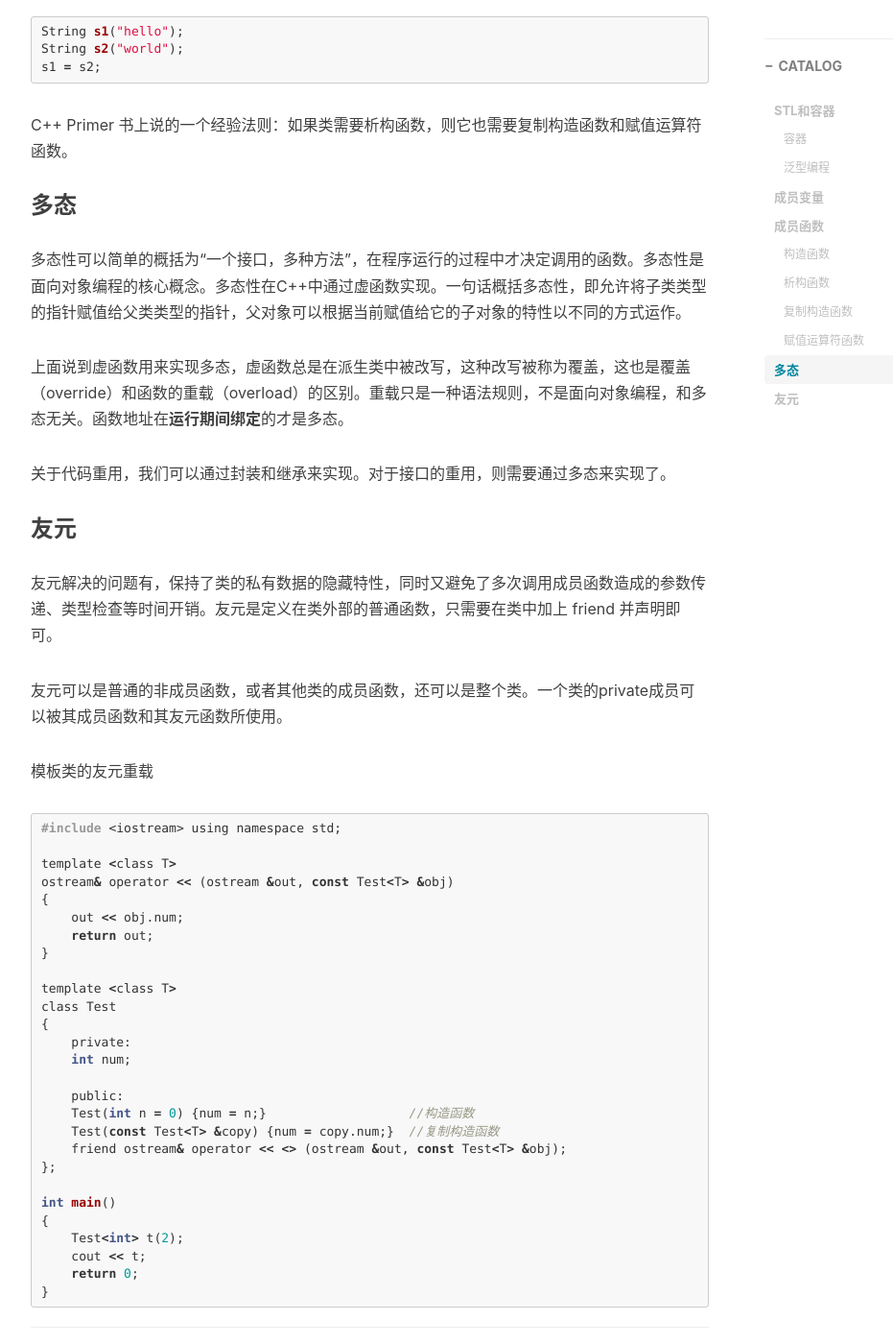
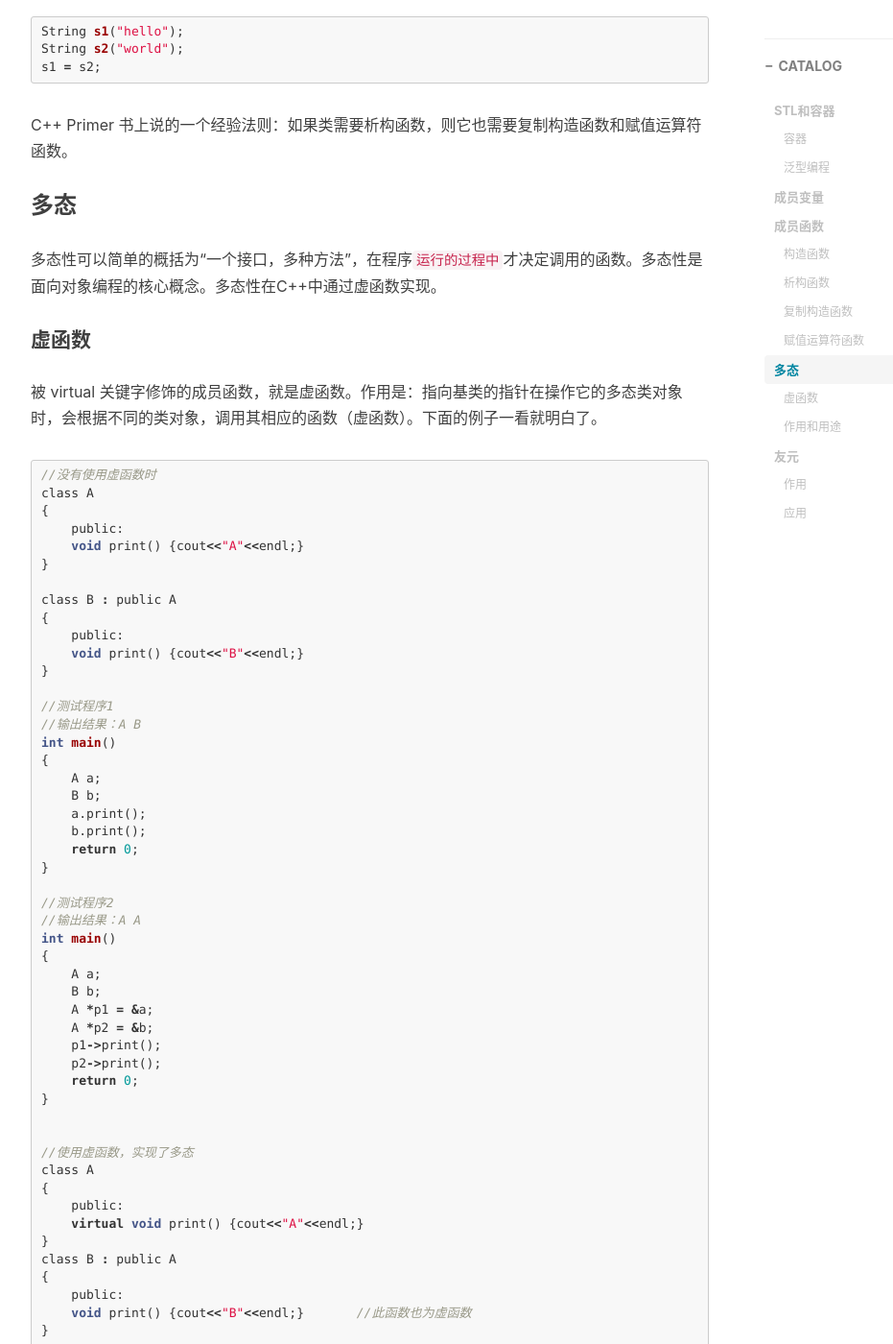
Before and after one commit to eeluobu/eeluobu.github.io, a Jekyll site: the page built from _posts/2016-05-21-c1.markdown, in a window 1280 px wide and 1400 px high, scrolled down 5188 px. Shown: the whole window at 96% size, without its empty margins (233-1164 px from the left). Built offline with Jekyll 4.4.1, drawn with Linux system fonts in a browser that asks for light colours; nearby versions of some CDN libraries; comment, search, counter and statistics services are not loaded; some of the changed text lies outside the part shown.

Commit message:
kernel post

````diff
--- a/_posts/2016-05-21-c1.markdown
+++ b/_posts/2016-05-21-c1.markdown
@@ -238,7 +238,88 @@ C++ Primer 书上说的一个经验法则：如果类需要析构函数，则它
 
 ### 多态
 
-多态性可以简单的概括为“一个接口，多种方法”，在程序运行的过程中才决定调用的函数。多态性是面向对象编程的核心概念。多态性在C++中通过虚函数实现。一句话概括多态性，即允许将子类类型的指针赋值给父类类型的指针，父对象可以根据当前赋值给它的子对象的特性以不同的方式运作。
+多态性可以简单的概括为“一个接口，多种方法”，在程序`运行的过程中`才决定调用的函数。多态性是面向对象编程的核心概念。多态性在C++中通过虚函数实现。
+
+
+#### 虚函数
+
+被 virtual 关键字修饰的成员函数，就是虚函数。作用是：指向基类的指针在操作它的多态类对象时，会根据不同的类对象，调用其相应的函数（虚函数）。下面的例子一看就明白了。
+
+
+``` c
+//没有使用虚函数时
+class A
+{
+    public:
+    void print() {cout<<"A"<<endl;}
+}
+
+class B : public A
+{
+    public:
+    void print() {cout<<"B"<<endl;}
+}
+
+//测试程序1
+//输出结果：A B
+int main()
+{
+    A a;
+    B b;
+    a.print();
+    b.print();
+    return 0;
+}
+
+//测试程序2
+//输出结果：A A
+int main()
+{
+    A a;
+    B b;
+    A *p1 = &a;
+    A *p2 = &b;
+    p1->print();
+    p2->print();
+    return 0;
+}
+
+
+//使用虚函数，实现了多态
+class A
+{
+    public:
+    virtual void print() {cout<<"A"<<endl;}
+}
+class B : public A
+{
+    public:
+    void print() {cout<<"B"<<endl;}       //此函数也为虚函数
+}
+
+//测试程序
+//输出结果：A B
+//和上面的测试程序1的输出相同了
+int main()
+{
+    A a;
+    B b;
+    A *p1 = &a;
+    A *p2 = &b;
+    p1->print();
+    p2->print();
+    return 0;
+}
+
+```
+
+上面的程序即体现了程序的多态，用一句话概括多态性，即允许将子类类型的指针赋值给父类类型的指针，父对象可以根据当前赋值给它的子对象的特性以不同的方式运作（调用不同类中的虚函数）。
+
+
+#### 作用和用途
+
+
+
 
 上面说到虚函数用来实现多态，虚函数总是在派生类中被改写，这种改写被称为覆盖，这也是覆盖（override）和函数的重载（overload）的区别。重载只是一种语法规则，不是面向对象编程，和多态无关。函数地址在**运行期间绑定**的才是多态。
 
@@ -246,11 +327,21 @@ C++ Primer 书上说的一个经验法则：如果类需要析构函数，则它
 关于代码重用，我们可以通过封装和继承来实现。对于接口的重用，则需要通过多态来实现了。
 
 
+
+
+
 ### 友元
 
-友元解决的问题有，保持了类的私有数据的隐藏特性，同时又避免了多次调用成员函数造成的参数传递、类型检查等时间开销。友元是定义在类外部的普通函数，只需要在类中加上 friend 并声明即可。
+
+#### 作用
+
+
+友元是定义在类外部的普通函数，只需要在类中加上 friend 并声明即可。友元解决的问题有，保持了类的私有数据的隐藏特性，同时又避免了多次调用成员函数造成的参数传递、类型检查等时间开销。
 
 友元可以是普通的非成员函数，或者其他类的成员函数，还可以是整个类。一个类的private成员可以被其成员函数和其友元函数所使用。
+
+#### 应用
+
 
 模板类的友元重载
 
````
Also changed, not shown: other parts of _posts/2016-05-21-c1.markdown (+1 -1 lines), _posts/2016-05-01-kernel.markdown (+13 -3 lines), _posts/2016-05-23-structure2.markdown (+87 -0 lines), _posts/2016-06-30-kernel.markdown (added, +124 -0 lines), 2 other files.
